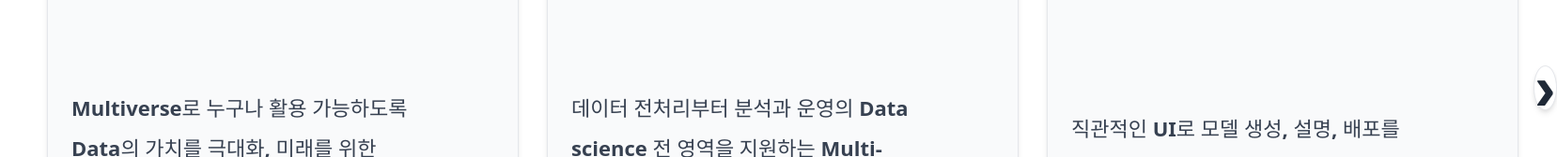
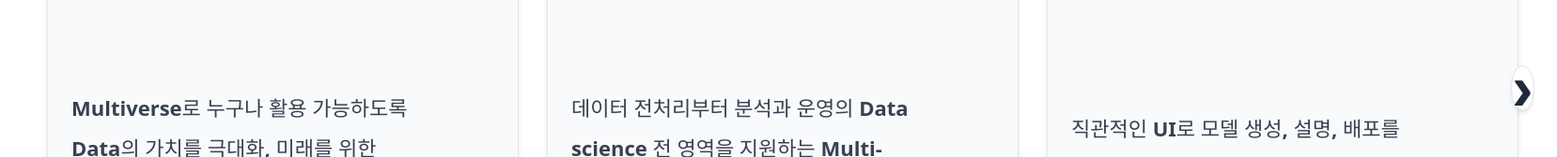
Before and after one commit to onexhana/nimbustech_website, a React (Vite) app: page /about in a window 1280 px wide. Both pictures are taken after a click on the button "솔루션". Shown: the part 537-705 px from the top of the page at 94% size, 1657 px wide, since content can reach past the window. Built offline with nearby package versions, Linux system fonts and the light colour scheme.

Commit message:
feat(about) : 버튼 수정중

```diff
--- a/src/components/About/AboutSection.tsx
+++ b/src/components/About/AboutSection.tsx
@@ -254,7 +254,11 @@ export default function AboutSection() {
               cursor: 'pointer',
               boxShadow: '0 4px 6px -1px rgba(0, 0, 0, 0.1), 0 2px 4px -1px rgba(0, 0, 0, 0.06)',
               lineHeight: '0',
-              paddingBottom: '0'
+              paddingBottom: '0',
+              boxSizing: 'border-box',
+              marginRight: '-24px',
+              position: 'relative',
+              zIndex: 10
             }}
           >
             ‹
@@ -333,7 +337,11 @@ export default function AboutSection() {
               cursor: 'pointer',
               boxShadow: '0 4px 6px -1px rgba(0, 0, 0, 0.1), 0 2px 4px -1px rgba(0, 0, 0, 0.06)',
               lineHeight: '0',
-              paddingBottom: '0'
+              paddingBottom: '0',
+              boxSizing: 'border-box',
+              marginLeft: '-24px',
+              position: 'relative',
+              zIndex: 10
             }}
           >
             ›
```
